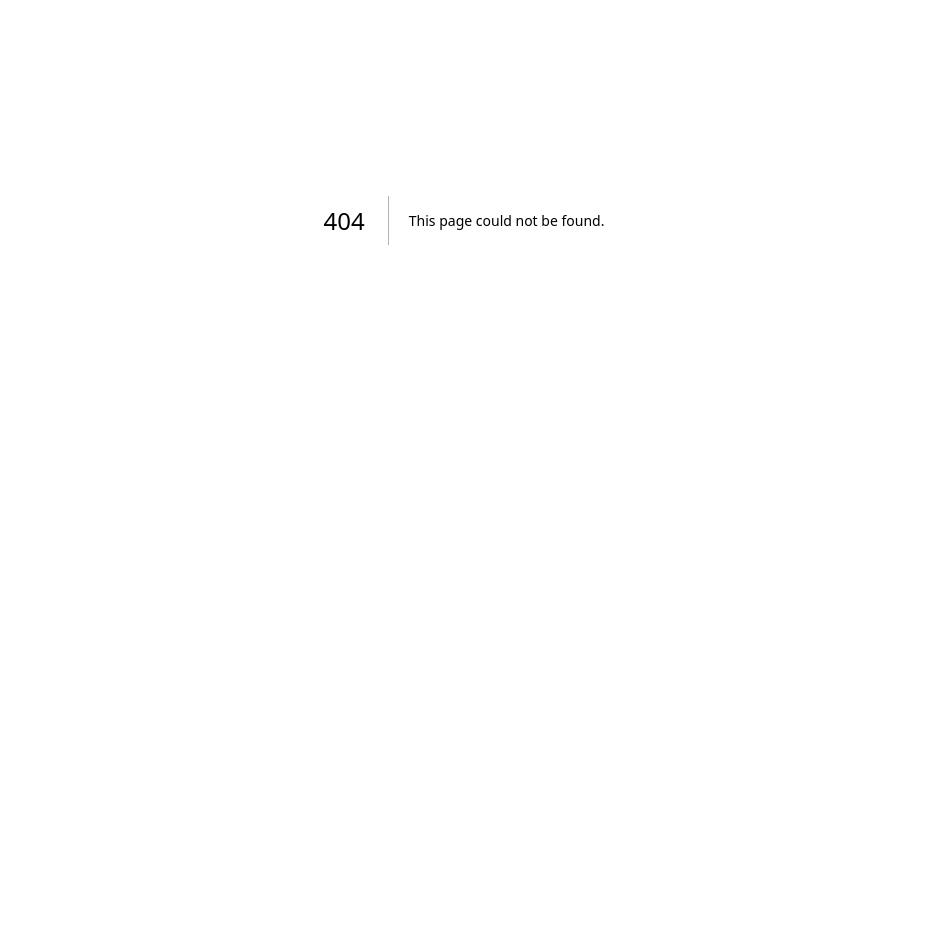
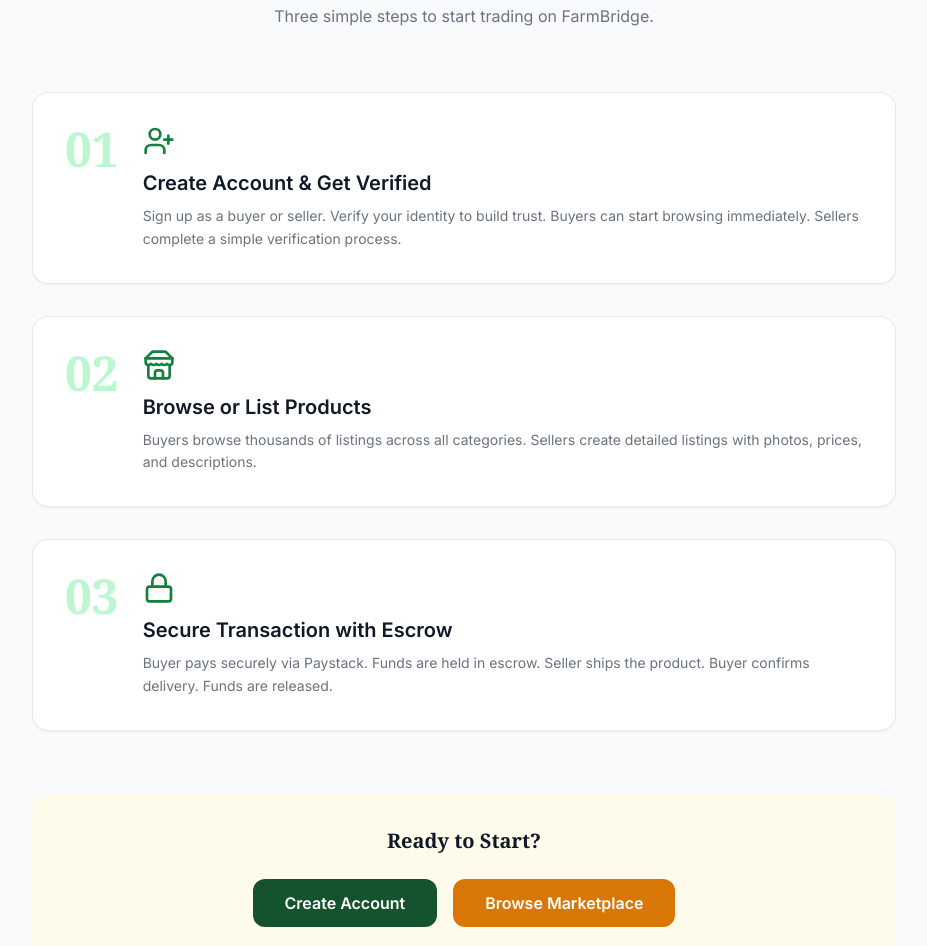
Before and after one commit to marvelmikel5625-hub/Farmbridge, a Next.js app: page /how-it-works in a window 1280 px wide. Before the commit this address had no page. Shown: the part 180-1126 px from the top of the page, without its empty margins (176-1103 px from the left). Before the commit the page ends 800 px from the top, so only its background shows below. Built offline with nearby package versions, Linux system fonts and the light colour scheme; a web font is replaced by a local one.

Commit message:
Create How It Works page with steps and links

```diff
--- /dev/null
+++ b/app/how-it-works/page.tsx
@@ -0,0 +1,45 @@
+import Link from 'next/link';
+import { UserPlus, Store, Lock } from 'lucide-react';
+
+const steps = [
+  { number: '01', icon: UserPlus, title: 'Create Account & Get Verified', desc: 'Sign up as a buyer or seller. Verify your identity to build trust. Buyers can start browsing immediately. Sellers complete a simple verification process.' },
+  { number: '02', icon: Store, title: 'Browse or List Products', desc: 'Buyers browse thousands of listings across all categories. Sellers create detailed listings with photos, prices, and descriptions.' },
+  { number: '03', icon: Lock, title: 'Secure Transaction with Escrow', desc: 'Buyer pays securely via Paystack. Funds are held in escrow. Seller ships the product. Buyer confirms delivery. Funds are released.' },
+];
+
+export default function HowItWorksPage() {
+  return (
+    <div className="min-h-screen bg-gray-50 pt-24 pb-16">
+      <div className="max-w-4xl mx-auto px-4">
+
+        <div className="text-center mb-16">
+          <p className="text-xs font-bold uppercase tracking-[3px] text-amber-600 mb-4">How It Works</p>
+          <h1 className="text-4xl font-serif font-bold text-gray-900">From Farm to Transaction</h1>
+          <p className="text-gray-500 mt-4">Three simple steps to start trading on FarmBridge.</p>
+        </div>
+
+        <div className="space-y-8">
+          {steps.map((step) => (
+            <div key={step.number} className="bg-white rounded-2xl shadow-sm border border-gray-200 p-8 flex gap-6 items-start">
+              <span className="text-5xl font-serif font-bold text-green-200 shrink-0">{step.number}</span>
+              <div>
+                <step.icon className="w-8 h-8 text-green-700 mb-3" />
+                <h3 className="text-xl font-semibold text-gray-900 mb-2">{step.title}</h3>
+                <p className="text-gray-500 text-sm leading-relaxed">{step.desc}</p>
+              </div>
+            </div>
+          ))}
+        </div>
+
+        <div className="text-center mt-16 bg-amber-50 rounded-2xl p-8">
+          <h3 className="text-xl font-serif font-bold text-gray-900">Ready to Start?</h3>
+          <div className="flex justify-center gap-4 mt-6">
+            <Link href="/signup" className="bg-green-900 text-white px-8 py-3 rounded-xl font-semibold hover:bg-green-800 transition">Create Account</Link>
+            <Link href="/marketplace" className="bg-amber-600 text-white px-8 py-3 rounded-xl font-semibold hover:bg-amber-700 transition">Browse Marketplace</Link>
+          </div>
+        </div>
+
+      </div>
+    </div>
+  );
+}
```
